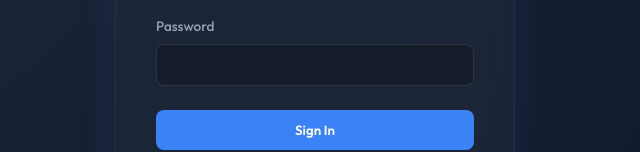
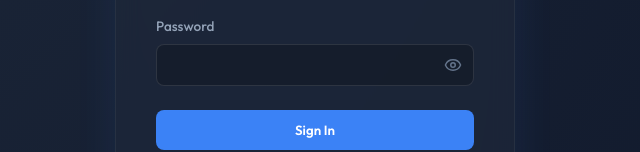
Before and after one commit to adivaakar2006-cmyk/nexus-app, a Next.js app: page /login in a window 1280 px wide. Shown: the part 381-533 px from the top of the page, without its empty margins (325-965 px from the left). Built offline with nearby package versions, Linux system fonts and the light colour scheme.

Commit message:
Update UX: Add password toggle icons and refactor Security settings tab

```diff
--- a/src/app/login/login.module.css
+++ b/src/app/login/login.module.css
@@ -71,6 +71,35 @@
   box-shadow: 0 0 0 2px rgba(59, 130, 246, 0.2);
 }
 
+.passwordWrapper {
+  position: relative;
+  display: flex;
+  align-items: center;
+}
+
+.passwordWrapper input {
+  width: 100%;
+  padding-right: 2.5rem;
+}
+
+.passwordToggle {
+  position: absolute;
+  right: 0.75rem;
+  color: var(--text-muted);
+  display: flex;
+  align-items: center;
+  justify-content: center;
+  transition: color 0.2s;
+  background: transparent;
+  border: none;
+  cursor: pointer;
+  padding: 0;
+}
+
+.passwordToggle:hover {
+  color: var(--text-primary);
+}
+
 .button {
   padding: 0.75rem 1rem;
   border-radius: var(--radius-sm);
--- a/src/app/login/page.tsx
+++ b/src/app/login/page.tsx
@@ -3,12 +3,14 @@
 import React, { useState } from 'react';
 import styles from './login.module.css';
 import { useAuth } from '@/contexts/AuthContext';
+import { Eye, EyeOff } from 'lucide-react';
 
 export default function Login() {
   const [isLogin, setIsLogin] = useState(true);
   const [name, setName] = useState('');
   const [email, setEmail] = useState('');
   const [password, setPassword] = useState('');
+  const [showPassword, setShowPassword] = useState(false);
   const [error, setError] = useState('');
   const [isLoading, setIsLoading] = useState(false);
 
@@ -69,13 +71,23 @@ export default function Login() {
 
           <div className={styles.inputGroup}>
             <label htmlFor="password">Password</label>
+            <div className={styles.passwordWrapper}>
               <input
                 id="password"
-              type="password"
+                type={showPassword ? "text" : "password"}
                 value={password}
                 onChange={e => setPassword(e.target.value)}
                 required
               />
+              <button
+                type="button"
+                className={styles.passwordToggle}
+                onClick={() => setShowPassword(!showPassword)}
+                aria-label={showPassword ? "Hide password" : "Show password"}
+              >
+                {showPassword ? <EyeOff size={18} /> : <Eye size={18} />}
+              </button>
+            </div>
           </div>
 
           <button type="submit" className={styles.button} disabled={isLoading}>
--- a/src/app/settings/settings.module.css
+++ b/src/app/settings/settings.module.css
@@ -133,6 +133,35 @@
   cursor: not-allowed;
 }
 
+.passwordWrapper {
+  position: relative;
+  display: flex;
+  align-items: center;
+}
+
+.passwordWrapper input {
+  width: 100%;
+  padding-right: 2.5rem;
+}
+
+.passwordToggle {
+  position: absolute;
+  right: 0.75rem;
+  color: var(--text-muted);
+  display: flex;
+  align-items: center;
+  justify-content: center;
+  transition: color 0.2s;
+  background: transparent;
+  border: none;
+  cursor: pointer;
+  padding: 0;
+}
+
+.passwordToggle:hover {
+  color: var(--text-primary);
+}
+
 .actions {
   display: flex;
   gap: 1rem;
```
Also changed, not shown: src/app/settings/page.tsx (+86 -16 lines). Lines whose indentation alone changed are shown as unchanged.
